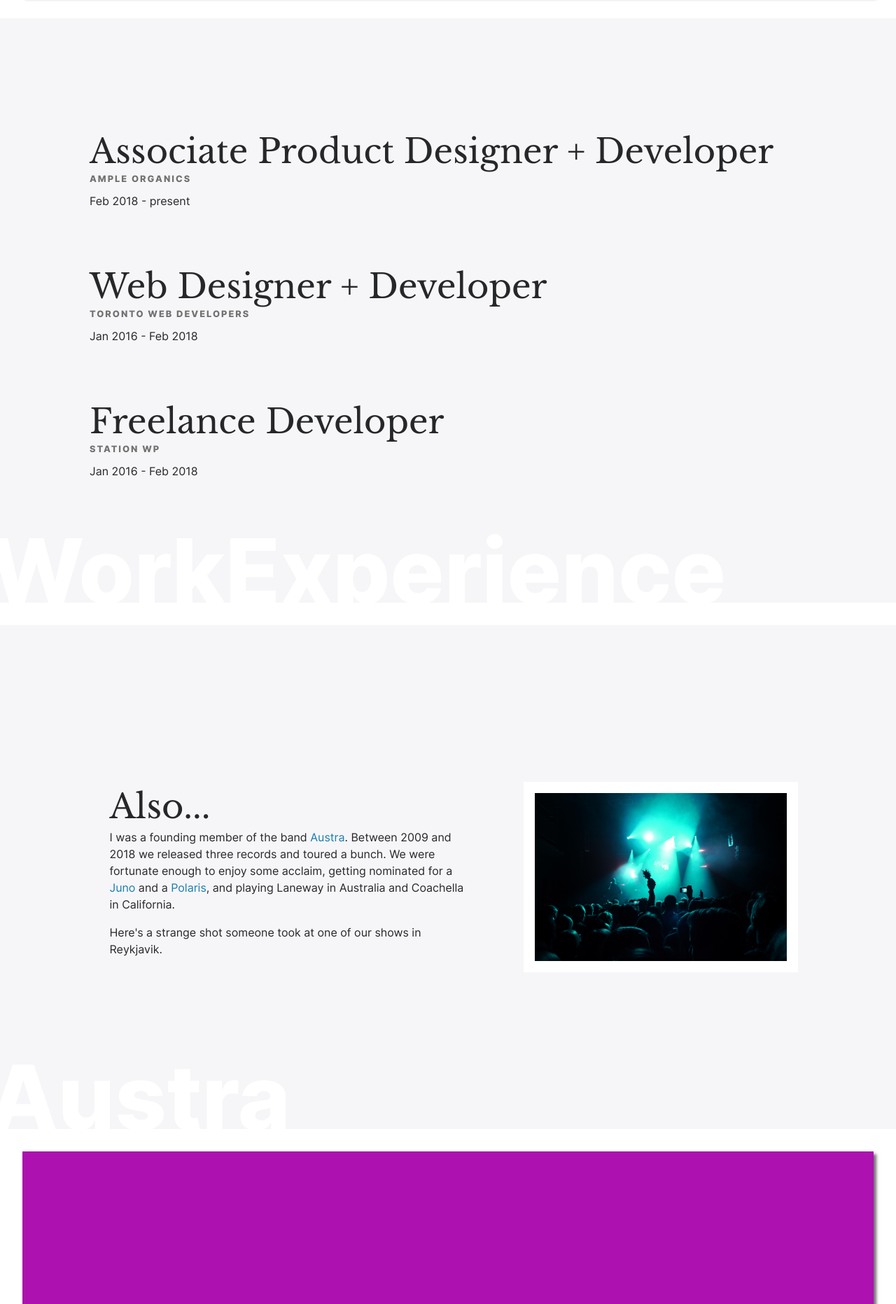
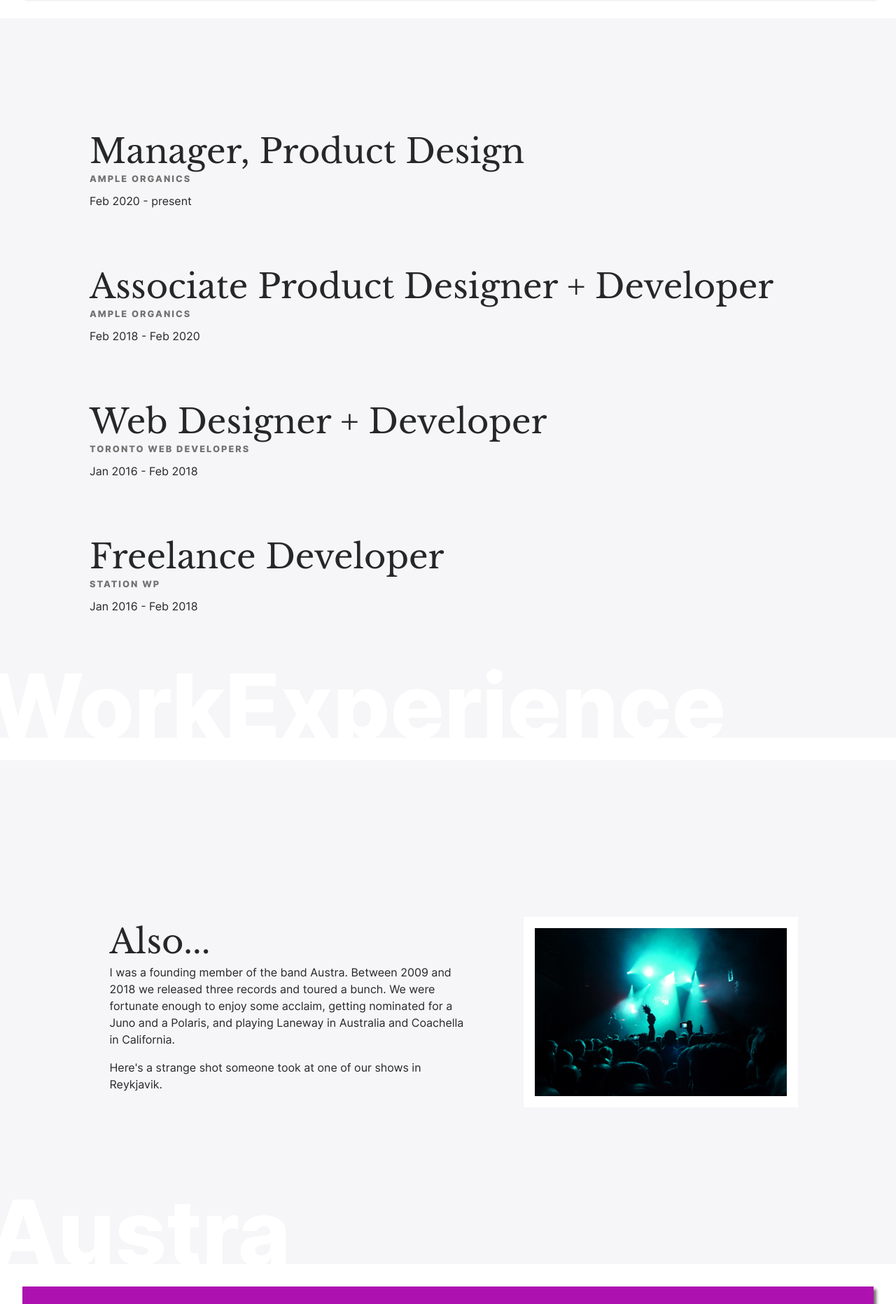
Before and after one commit to dorianwolf/personal-site, a Jekyll site: the page built from index.md, in a window 1280 px wide. Shown: the part 4518-6381 px from the top of the page at 70% size. Built offline with Jekyll 4.4.1, drawn with Linux system fonts in a browser that asks for light colours; nearby versions of some CDN libraries; some web fonts are replaced.

Commit message:
add promotion

```diff
--- a/_layouts/home.html
+++ b/_layouts/home.html
@@ -96,11 +96,20 @@
   <main class="content content--main">
     <div class="content content--text">
       <div class="content--heading">
-        <h2 class="title">Associate Product Designer + Developer</h2>
-        <h3 class="subtitle">Ample Organics</h3>
+        <h2 class="title">Manager, Product Design</h2>
+        <h3 class="subtitle"><a href="https://ampleorganics.com">Ample Organics</a></h3>
       </div>
       <div class="content content--paragraph">
-        <p>Feb 2018 - present</p>
+        <p>Feb 2020 - present</p>
+      </div>
+    </div>
+    <div class="content content--text">
+      <div class="content--heading">
+        <h2 class="title">Associate Product Designer + Developer</h2>
+        <h3 class="subtitle"><a href="https://ampleorganics.com">Ample Organics</a></h3>
+      </div>
+      <div class="content content--paragraph">
+        <p>Feb 2018 - Feb 2020</p>
       </div>
     </div>
     <div class="content content--text">
@@ -115,7 +124,7 @@
     <div class="content content--text">
       <div class="content--heading">
         <h2 class="title">Freelance Developer</h2>
-        <h3 class="subtitle">Station WP</h3>
+        <h3 class="subtitle"><a href="https://to.stationwp.com/">Station WP</a></h3>
       </div>
       <div class="content content--paragraph">
         <p>Jan 2016 - Feb 2018</p>
--- a/_sass/custom/custom.scss
+++ b/_sass/custom/custom.scss
@@ -30,6 +30,14 @@ h2, h3 {
 
 h3 {
   margin-bottom: 0.75rem;
+}
+
+a {
+  color: inherit;
+
+  &:hover {
+    color: $blue;
+  }
 }
 
 .section {
@@ -418,6 +426,7 @@ h3 {
 
       &:hover, &:focus {
         outline: none;
+        cursor: pointer;
         box-shadow: 0.25rem 0.25rem 0.25rem $grey;
       }
 
```
